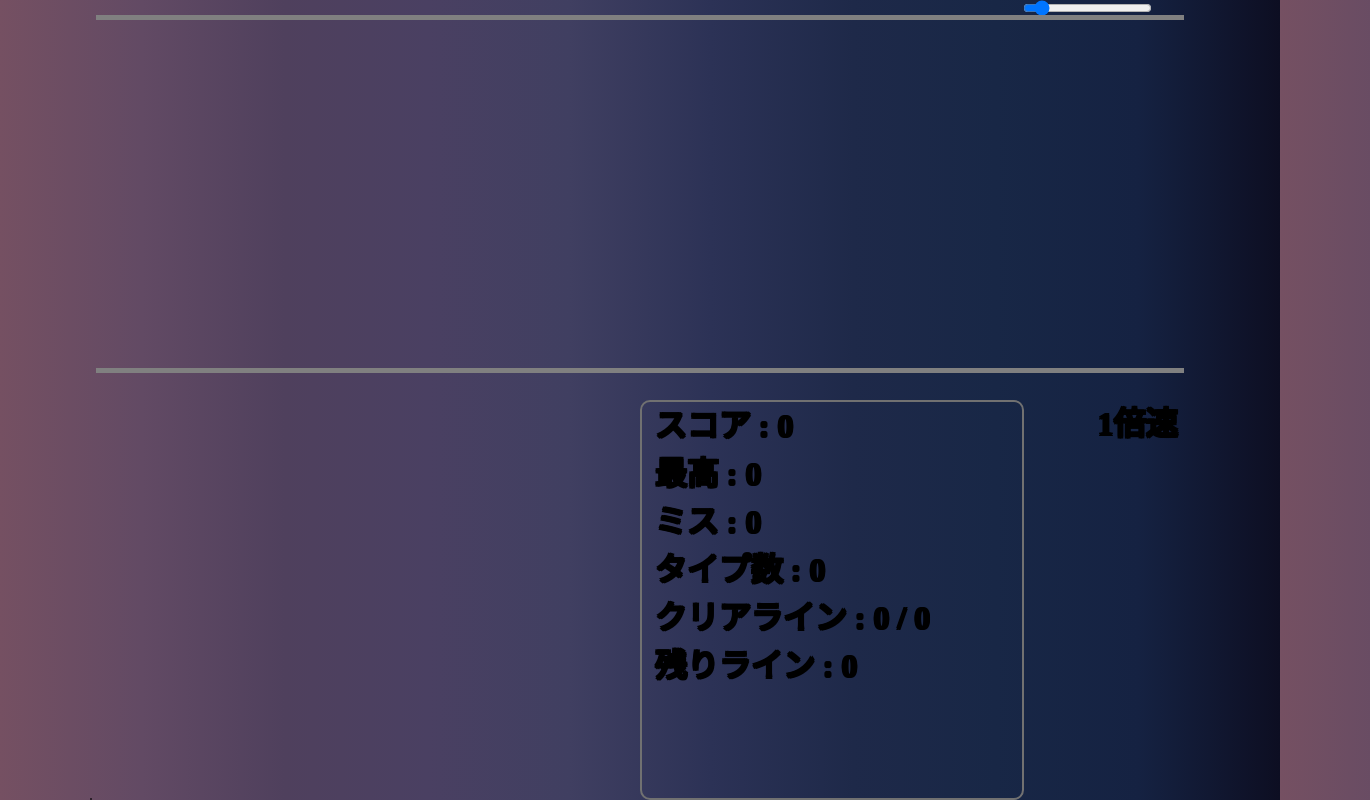
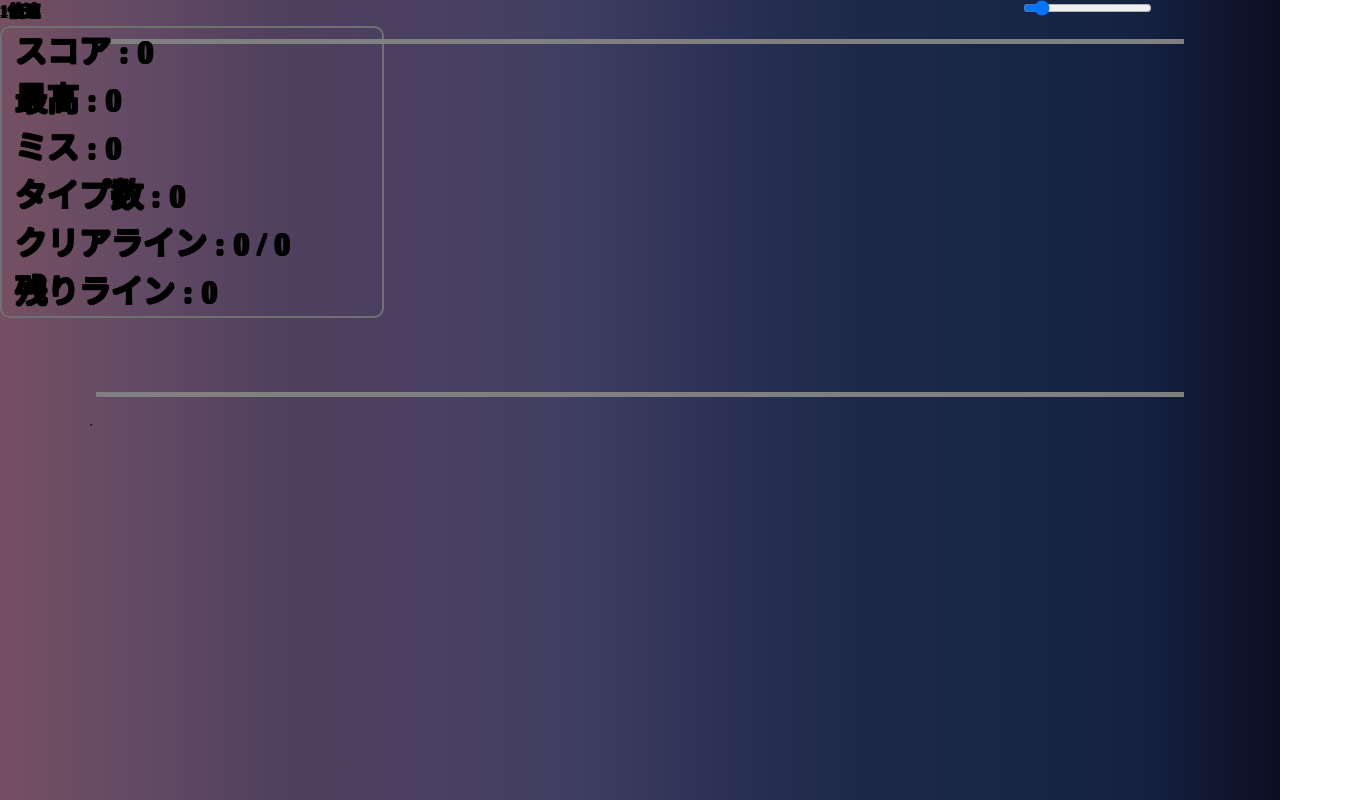
Before and after one commit to tube22-ex/TY_test, a plain HTML site: page index.html in a window 1280 px wide. Shown: the whole page, 1370 px wide, since content can reach past the window. Drawn offline with Linux system fonts and the light colour scheme; no server answers.

Commit message:
Update style.css

```diff
--- a/style.css
+++ b/style.css
@@ -39,9 +39,9 @@
 
 #playerdiv{
     display: flex;
-    width:100%;
-    bottom:0;
-    position: absolute;
+    width:90vw;
+    top:50vh;
+    position: relative;
     left:7vw
 }
 
@@ -63,6 +63,7 @@ body{
     border: none;
     height: 5px;
 }
+
 #progressBar::-webkit-progress-value {
     background-color: #0fa8b5; /* プログレスバーの色 */
 }
@@ -98,8 +99,8 @@ body{
 }
 
 #lrc_select{
-    position: absolute;
-    top: 50em;
+    position: relative;
+    top: 100vh;
     display: flex;
     flex-wrap: wrap; /* 折返し指定 */
     width: 100%;
@@ -123,23 +124,13 @@ body::-webkit-scrollbar{
 }
 
 #status{
-    height: 50vh;
     width: 30vw;
-    position: absolute;
-    right: 20vw;
-    top:50vh;
     font-size:2em;
     border:solid 2px rgb(113, 113, 113);
     border-radius : 10px;
 }
-#status > span{
+
+#status > span,#status > div{
     position: relative;
     left: 1vw;
 }
-
-#play_speed{
-    position: absolute;
-    right: 8vw;
-    top:50vh;
-    font-size:2em;
-}
```
